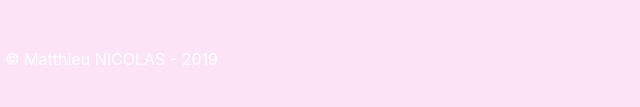
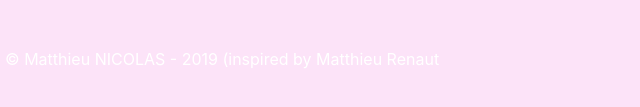
Before and after one commit to mtthncls/mysite, a plain HTML site: page index.html in a window 1280 px wide. Shown: the part 569-676 px from the top of the page, 0-640 px from the left. Drawn offline with nearby package versions, Linux system fonts and the light colour scheme; a web font is replaced by a local one.

Commit message:
Update index.html

```diff
--- a/index.html
+++ b/index.html
@@ -29,7 +29,7 @@
 </div>
 
 <footer>
-	<p>© Matthieu NICOLAS - 2019</p>
+	<p>© Matthieu NICOLAS - 2019 (inspired by <a href="https://monsieurm.net target="_blank">Matthieu Renaut</a></p>
 	<a href="mailto:mtthncls@gmail.com">Contact</a>
 </footer>
 
```
